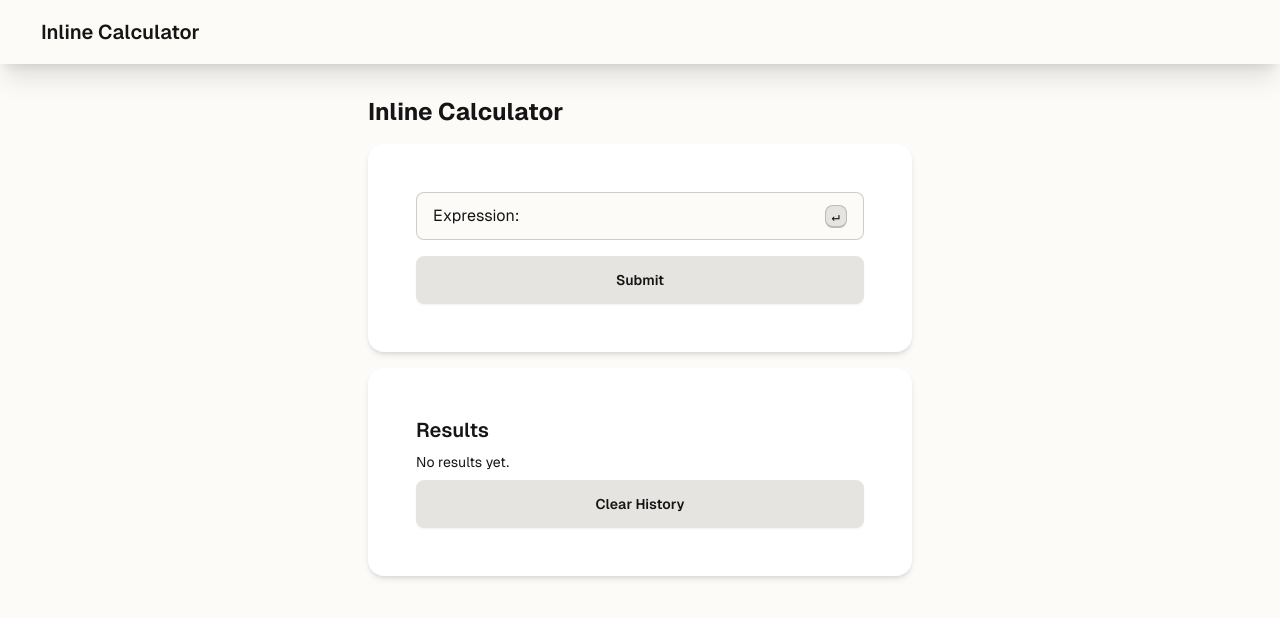
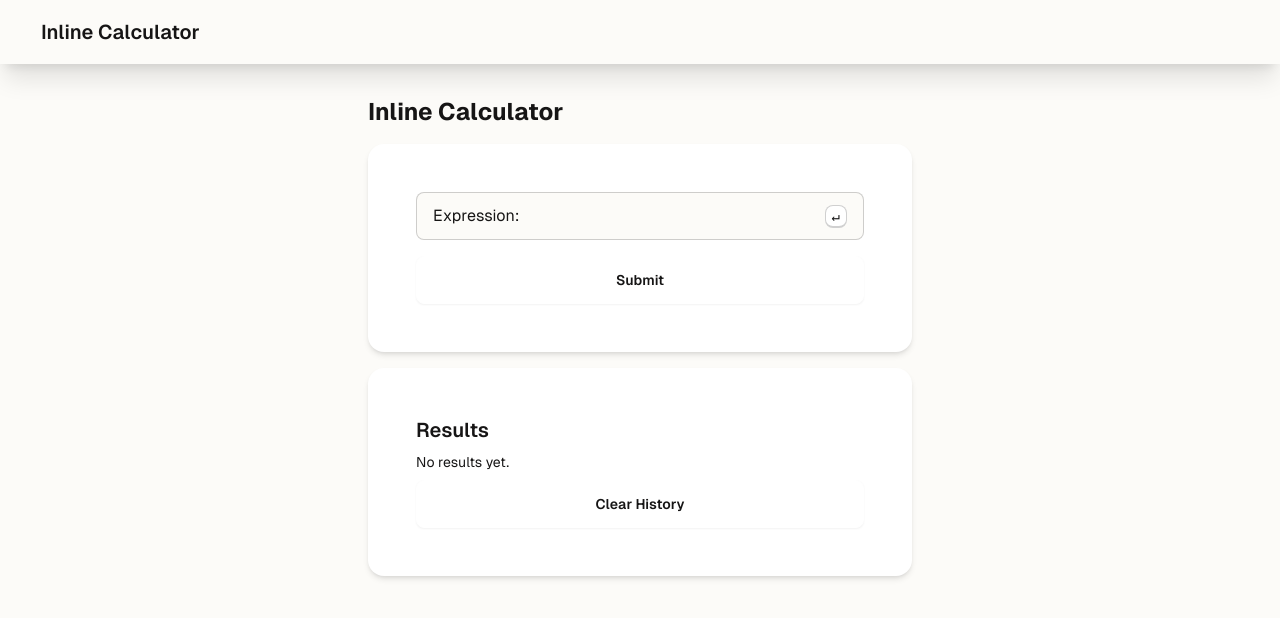
Before and after one commit to jonashaas/calculator, a Next.js app: page / in a window 1280 px wide. Shown: the top 618 px of the page. Built offline with nearby package versions, Linux system fonts and the light colour scheme.

Commit message:
add theme changer

```diff
--- a/package.json
+++ b/package.json
@@ -12,7 +12,9 @@
   "dependencies": {
     "next": "15.0.3",
     "react": "^18.3.1",
-    "react-dom": "^18.3.1"
+    "react-dom": "^18.3.1",
+    "react-icons": "^5.4.0",
+    "theme-change": "^2.5.0"
   },
   "devDependencies": {
     "@testing-library/jest-dom": "^6.6.3",
--- /dev/null
+++ b/src/app/components/ThemeChanger.js
@@ -0,0 +1,35 @@
+'use client';
+
+import { useEffect, useState } from 'react';
+import { themeChange } from 'theme-change';
+import { FiSun, FiMoon } from "react-icons/fi";
+
+export default function ThemeChanger() {
+  const [isDark, setIsDark] = useState(false);
+
+  useEffect(() => {
+    themeChange(false);
+    // Prüfe den initialen Theme-Status
+    setIsDark(document.documentElement.getAttribute('data-theme') === 'dark');
+  }, []);
+
+  const toggleTheme = () => {
+    setIsDark(!isDark);
+    document.documentElement.setAttribute('data-theme', isDark ? 'light' : 'dark');
+    localStorage.setItem('theme', isDark ? 'light' : 'dark');
+  };
+
+  return (
+    <label className="btn btn-ghost swap swap-rotate">
+      <input
+        type="checkbox"
+        className="theme-controller"
+        value="dark"
+        checked={isDark}
+        onChange={toggleTheme}
+      />
+      <FiSun className="swap-off h-6 w-6 fill-current" />
+      <FiMoon className="swap-on h-6 w-6 fill-current" />
+    </label>
+  );
+}
--- a/tailwind.config.js
+++ b/tailwind.config.js
@@ -10,9 +10,10 @@ module.exports = {
       {
         light: {
           "base-100": "#fcfbf8",
+          "base-200": "#ffffff",
         },
       },
-      "dark", "sunset", "emerald", "cupcake"],
+      "dark"],
   },
   plugins: [
     require('daisyui'),
```
Also changed, not shown: 1 other file (tests, documents, lock files or other folders).
